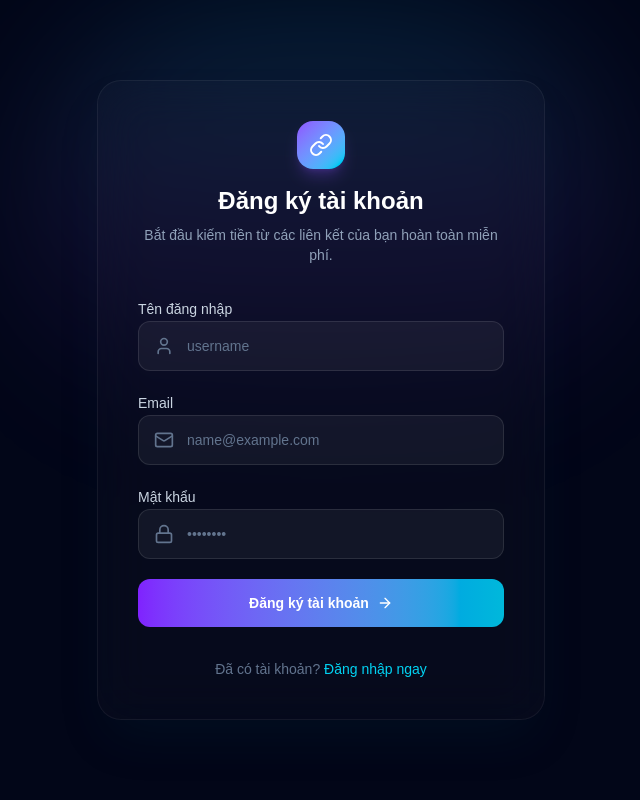
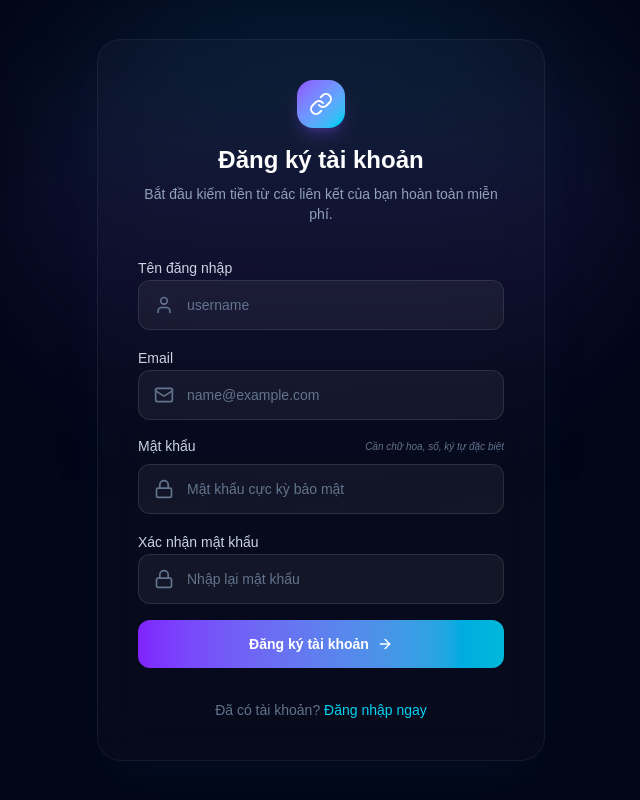
Before and after one commit to tuankhangtagiare-collab/FoLinks, a Next.js app: page /auth/register in a window 1280 px wide. Shown: the whole page, without its empty margins (319-959 px from the left). Built offline with nearby package versions, Linux system fonts and the light colour scheme.

Commit message:
fix: add confirmPassword field to signup and show password complexity tips

```diff
--- a/src/app/auth/register/page.tsx
+++ b/src/app/auth/register/page.tsx
@@ -11,6 +11,7 @@ export default function RegisterPage() {
   const [username, setUsername] = useState("");
   const [email, setEmail] = useState("");
   const [password, setPassword] = useState("");
+  const [confirmPassword, setConfirmPassword] = useState("");
   const [loading, setLoading] = useState(false);
   const [error, setError] = useState<string | null>(null);
   const [success, setSuccess] = useState<string | null>(null);
@@ -20,6 +21,13 @@ export default function RegisterPage() {
     setLoading(true);
     setError(null);
     setSuccess(null);
+
+    // Validate client-side first
+    if (password !== confirmPassword) {
+      setError("Mật khẩu xác nhận không khớp.");
+      setLoading(false);
+      return;
+    }
 
     try {
       const res = await fetch("/api/auth/register", {
@@ -31,19 +39,26 @@ export default function RegisterPage() {
           username,
           email,
           password,
+          confirmPassword,
         }),
       });
 
       const data = await res.json();
 
       if (!res.ok) {
-        setError(data.error || "Có lỗi xảy ra trong quá trình đăng ký.");
+        // Show detailed validation messages if present
+        if (data.details) {
+          const detailMsgs = Object.values(data.details).flat().join(". ");
+          setError(`${data.error}: ${detailMsgs}`);
+        } else {
+          setError(data.error || "Có lỗi xảy ra trong quá trình đăng ký.");
+        }
       } else {
         setSuccess("Đăng ký thành công! Hãy kiểm tra hòm thư của bạn để xác minh email.");
         setUsername("");
         setEmail("");
         setPassword("");
-        // Sau 3 giây tự động sang trang login
+        setConfirmPassword("");
         setTimeout(() => {
           router.push("/auth/login");
         }, 4000);
@@ -79,18 +94,18 @@ export default function RegisterPage() {
         </div>
 
         {error && (
-          <div className="mb-6 p-4 rounded-xl bg-red-500/10 border border-red-500/20 text-red-400 text-sm">
+          <div className="mb-6 p-4 rounded-xl bg-red-500/10 border border-red-500/20 text-red-400 text-sm leading-relaxed">
             {error}
           </div>
         )}
 
         {success && (
-          <div className="mb-6 p-4 rounded-xl bg-emerald-500/10 border border-emerald-500/20 text-emerald-400 text-sm">
+          <div className="mb-6 p-4 rounded-xl bg-emerald-500/10 border border-emerald-500/20 text-emerald-400 text-sm leading-relaxed">
             {success}
           </div>
         )}
 
-        <form onSubmit={handleSubmit} className="space-y-5">
+        <form onSubmit={handleSubmit} className="space-y-4">
           <div className="space-y-2">
             <label className="text-sm font-medium text-slate-300">Tên đăng nhập</label>
             <div className="relative">
@@ -122,7 +137,10 @@ export default function RegisterPage() {
           </div>
 
           <div className="space-y-2">
-            <label className="text-sm font-medium text-slate-300">Mật khẩu</label>
+            <div className="flex justify-between items-center">
+              <label className="text-sm font-medium text-slate-300">Mật khẩu</label>
+              <span className="text-[10px] text-slate-500 italic">Cần chữ hoa, số, ký tự đặc biệt</span>
+            </div>
             <div className="relative">
               <Lock className="absolute left-4 top-1/2 -translate-y-1/2 w-5 h-5 text-slate-500" />
               <input
@@ -130,7 +148,22 @@ export default function RegisterPage() {
                 required
                 value={password}
                 onChange={(e) => setPassword(e.target.value)}
-                placeholder="••••••••"
+                placeholder="Mật khẩu cực kỳ bảo mật"
+                className="w-full bg-white/5 border border-white/10 rounded-xl py-3.5 pl-12 pr-4 text-white placeholder-slate-500 outline-none focus:border-cyan-500/50 transition-colors text-sm"
+              />
+            </div>
+          </div>
+
+          <div className="space-y-2">
+            <label className="text-sm font-medium text-slate-300">Xác nhận mật khẩu</label>
+            <div className="relative">
+              <Lock className="absolute left-4 top-1/2 -translate-y-1/2 w-5 h-5 text-slate-500" />
+              <input
+                type="password"
+                required
+                value={confirmPassword}
+                onChange={(e) => setConfirmPassword(e.target.value)}
+                placeholder="Nhập lại mật khẩu"
                 className="w-full bg-white/5 border border-white/10 rounded-xl py-3.5 pl-12 pr-4 text-white placeholder-slate-500 outline-none focus:border-cyan-500/50 transition-colors text-sm"
               />
             </div>
```
